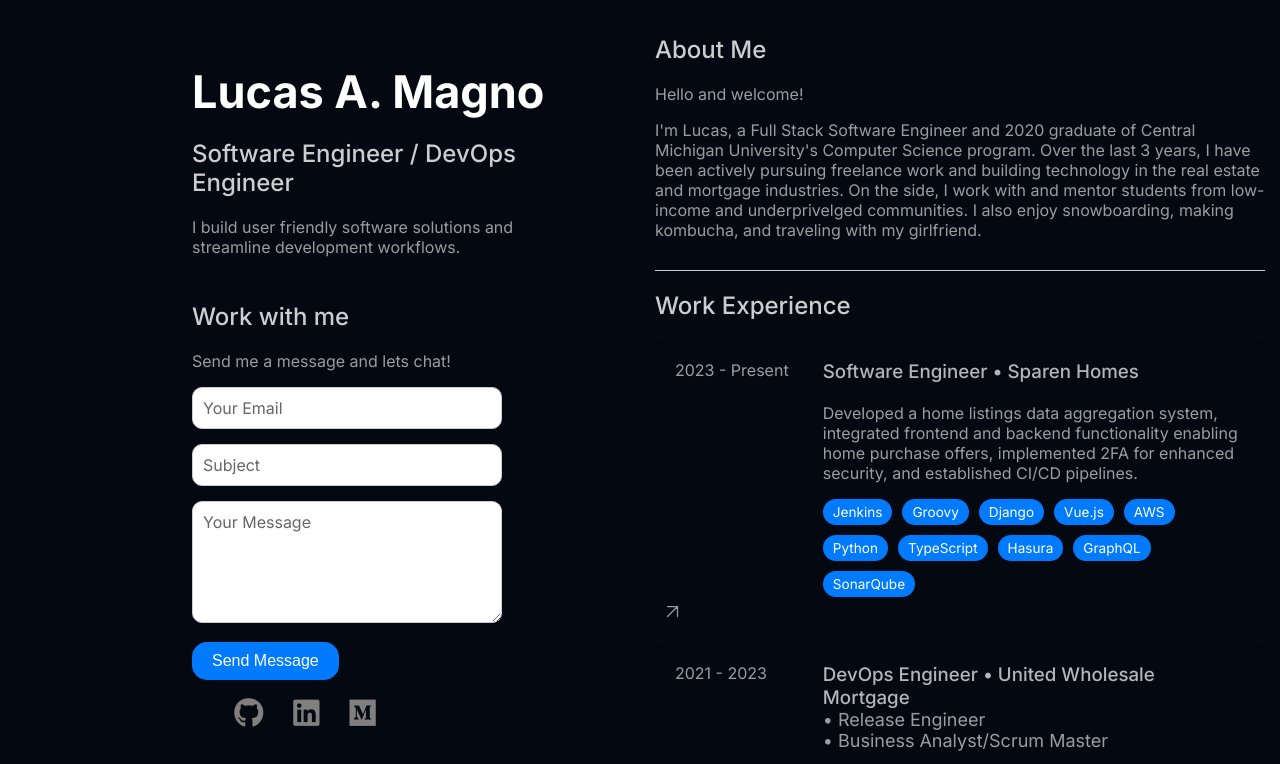
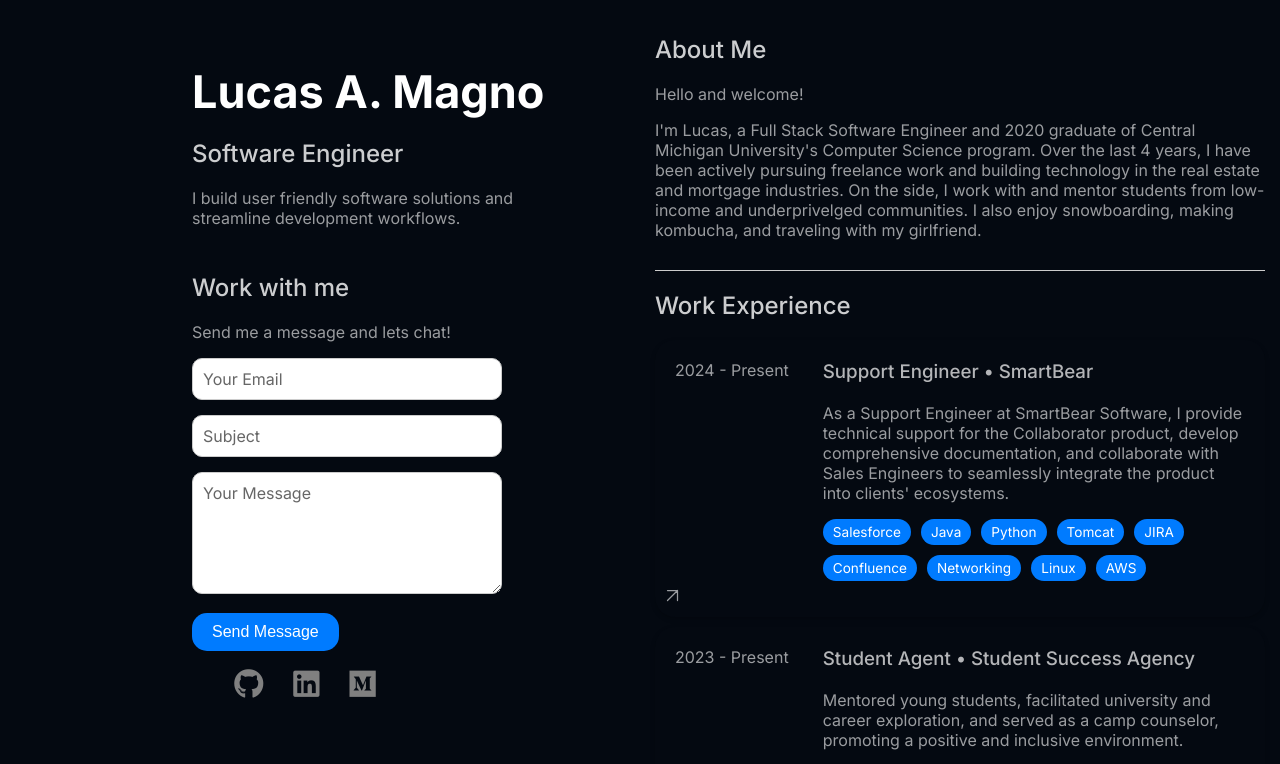
Before and after one commit to lucasamagno/portfoliov3, a Vue app: page / in a window 1280 px wide. Shown: the top 764 px of the page. Built offline with nearby package versions, Linux system fonts and the light colour scheme.

Commit message:
new build

```diff
--- a/src/components/HelloWorld.vue
+++ b/src/components/HelloWorld.vue
@@ -48,7 +48,7 @@
     <div class="sidebar">
       <section id="hero">
         <h1 id="name">Lucas A. Magno</h1>
-        <h2>Software Engineer / DevOps Engineer</h2>
+        <h2>Software Engineer</h2>
         <p>I build user friendly software solutions and streamline development workflows.</p>
       </section>
 
@@ -91,7 +91,7 @@
         <p>Hello and welcome! </p>
         <p>
           I'm Lucas, a Full Stack Software Engineer and 2020 graduate of Central Michigan University's Computer Science program.
-          Over the last 3 years, I have been actively pursuing freelance work and building technology in the real estate and mortgage industries.
+          Over the last 4 years, I have been actively pursuing freelance work and building technology in the real estate and mortgage industries.
           On the side, I work with and mentor students from low-income and underprivelged communities.
           I also enjoy snowboarding, making kombucha, and traveling with my girlfriend.
         </p>
--- a/src/experiences.js
+++ b/src/experiences.js
@@ -1,7 +1,25 @@
 export const experiences = [
     {
         id: 1,
-        titles: ["Software Engineer"],
+        titles: ["Support Engineer"],
+        company: "SmartBear",
+        dates: "2024 - Present",
+        description: "As a Support Engineer at SmartBear Software, I provide technical support for the Collaborator product, develop comprehensive documentation, and collaborate with Sales Engineers to seamlessly integrate the product into clients' ecosystems.",
+        skills: ["Salesforce", "Java", "Python", "Tomcat", "JIRA", "Confluence", "Networking", "Linux", "AWS"],
+        url: "https://www.smartbear.com"
+    },
+    {
+        id: 2,
+        titles: ["Student Agent"],
+        company: "Student Success Agency",
+        dates: "2023 - Present",
+        description: "Mentored young students, facilitated university and career exploration, and served as a camp counselor, promoting a positive and inclusive environment.",
+        skills: ["Youth Development", "Mentorship", "Leadership"],
+        url: "https://studentsuccess.co"
+    },
+    {
+        id: 3,
+        titles: ["Full Stack Engineer"],
         company: "Sparen Homes",
         dates: "2023 - Present",
         description: "Developed a home listings data aggregation system, integrated frontend and backend functionality enabling home purchase offers, implemented 2FA for enhanced security, and established CI/CD pipelines.",
@@ -10,7 +28,7 @@
         url: "https://www.sparenhomes.com/"
     },
     {
-        id: 2,
+        id: 4,
         titles: ["DevOps Engineer", "Release Engineer", "Business Analyst/Scrum Master"],
         company: "United Wholesale Mortgage",
         dates: "2021 - 2023",
@@ -21,7 +39,7 @@
         url: "https://www.uwm.com/"
     },
     {
-        id: 3,
+        id: 5,
         titles: ["Software Developer"],
         company: "Auto-Owners Insurance",
         dates: "2020 - 2020",
@@ -30,7 +48,7 @@
         url: "https://www.auto-owners.com/"
     },
     {
-        id: 4,
+        id: 6,
         titles: ["System Administrator (Tech Ops)", "Mathematics Tutor"],
         company: "Central Michigan University",
         dates: "2017 - 2020",
@@ -39,7 +57,7 @@
         url: "https://www.cmich.edu/"
     },
     {
-        id: 5,
+        id: 7,
         titles: ["Intern", "Campus Ambassador"],
         company: "United Wholesale Mortgage",
         dates: "2019 - 2020",
@@ -48,7 +66,7 @@
         url: "https://www.uwm.com/"
     },
     {
-        id: 6,
+        id: 8,
         titles: ["Help Desk Analyst"],
         company: "Apple",
         dates: "2018 - 2019",
```
Also changed, not shown: 7 other files (tests, documents, lock files or other folders).
